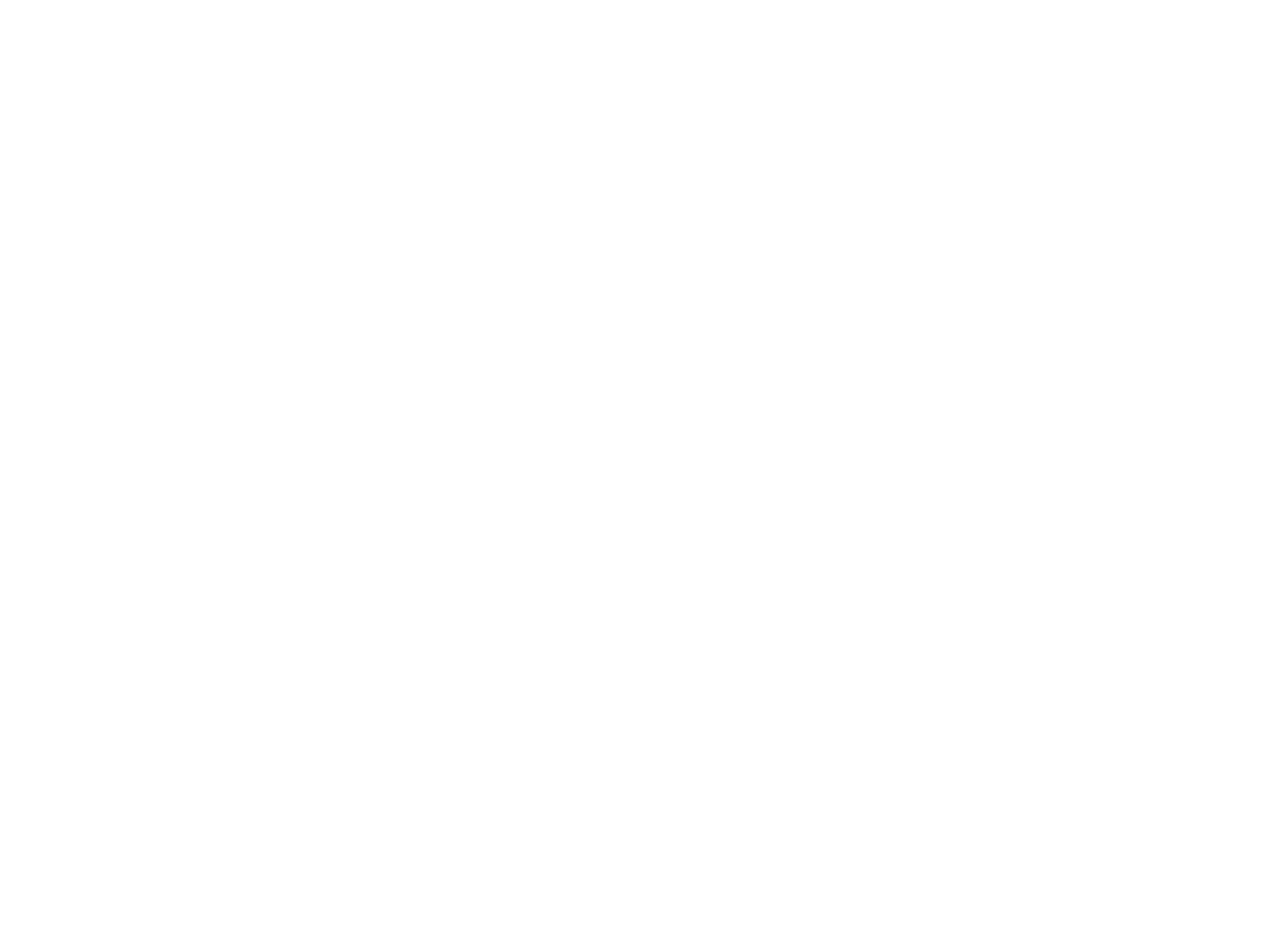
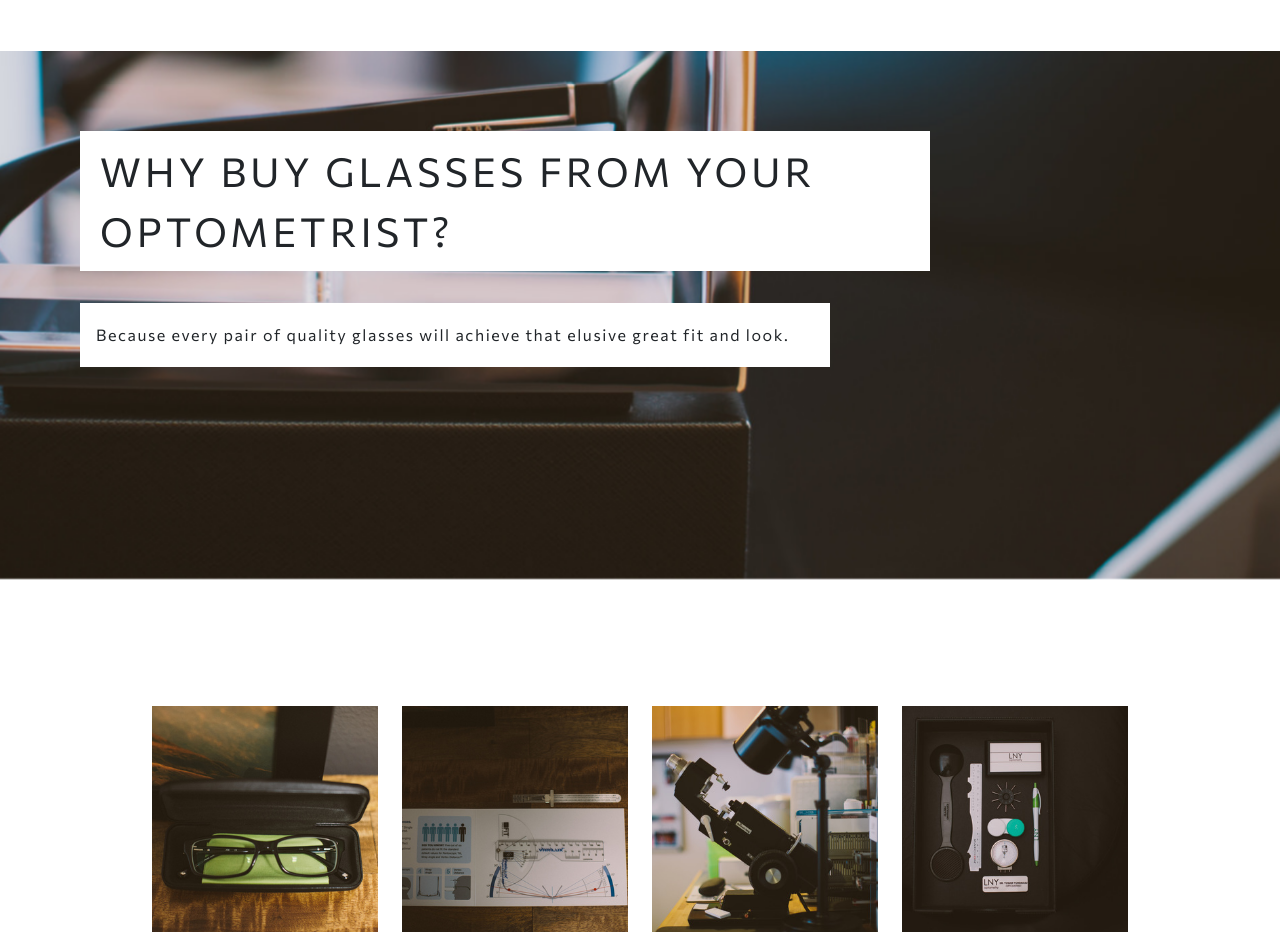
Before and after one commit to cluelesslinh/lnyoptometry, a React (Create React App) app: page / in a window 1280 px wide. Shown: the part 1640-2577 px from the top of the page. Before the commit the page ends 1627 px from the top, so only its background shows below. Built offline with nearby package versions, Linux system fonts and the light colour scheme.

Commit message:
index.js
wbg sub pictures

```diff
--- a/src/pages/index.js
+++ b/src/pages/index.js
@@ -3,7 +3,8 @@
 import { MDBRow, MDBCol } from 'mdb-react-ui-kit';
 import "./indexstyle.css";
 import {
-    TopTitleBox, TopTitle, TopDescriptionBox, TopDescription, MSContainer, MStitle, MSdescription
+    TopTitleBox, TopTitle, TopDescriptionBox, TopDescription, MSContainer, MStitle, MSdescription,
+    MidTitleBox, MidTitle, MidDescBox, MidDesc, WbgBox
 } from "./indexstyle";
 
 const Home = () => {
@@ -22,12 +23,13 @@
                     <TopDescription>Office hours: by appointment only due to COVID-19</TopDescription>
                 </TopDescriptionBox>
             </Parallax>
+
             <MSContainer>
                 <MDBRow className="MSRow">
                     <MDBCol className="col-12 col-sm-8"><img class="MSmain img-fluid"
                         src={process.env.PUBLIC_URL + "/images/home-ms-main.jpg"} alt="Glasses-Showcase"
                     /></MDBCol>
-                    <MDBCol className="col-12 col-sm-4">
+                    <MDBCol className="MSdescBox col-12 col-sm-4">
                         <MSdescription><MStitle>MISSION STATEMENT:</MStitle></MSdescription>
                         <MSdescription>The mission is simple: provide quality eye care with a personal touch and excellent customer
                             service that patients will want to return year after year.
@@ -50,6 +52,35 @@
                     /></MDBCol>
                 </MDBRow>
             </MSContainer>
+
+            <Parallax className="home-mid-bg" strength={750}>
+                <Background>
+                    <img className="home-midimg" src={process.env.PUBLIC_URL + "/images/home-middle.jpg"} alt="glasses-closeup" /></Background>
+                <MidTitleBox>
+                    <MidTitle>WHY BUY GLASSES FROM YOUR OPTOMETRIST?</MidTitle>
+                </MidTitleBox>
+                <MidDescBox>
+                    <MidDesc>Because every pair of quality glasses will achieve that elusive great fit and look.</MidDesc>
+                </MidDescBox>
+            </Parallax>
+
+            <WbgBox>
+                <MDBRow className="WbgRow">
+                    <MDBCol className="col-6 col-lg-3 col-md-3"><img class="WbgSub img-fluid"
+                        src={process.env.PUBLIC_URL + "/images/home-wbg-1.jpg"} alt="Glasses-Incase"
+                    /></MDBCol>
+                    <MDBCol className="col-6 col-lg-3 col-md-3"><img class="WbgSub img-fluid"
+                        src={process.env.PUBLIC_URL + "/images/home-wbg-2.jpg"} alt="Protractor"
+                    /></MDBCol>
+                    <MDBCol className="col-6 col-lg-3 col-md-3"><img class="WbgSub img-fluid"
+                        src={process.env.PUBLIC_URL + "/images/home-wbg-3.jpg"} alt="Microscope"
+                    /></MDBCol>
+                    <MDBCol className="col-6 col-lg-3 col-md-3"><img class="WbgSub img-fluid"
+                        src={process.env.PUBLIC_URL + "/images/home-wbg-4.jpg"} alt="Toolset"
+                    /></MDBCol>
+                </MDBRow>
+            </WbgBox>
+
         </div >
     );
 };
--- a/src/pages/indexstyle.css
+++ b/src/pages/indexstyle.css
@@ -23,14 +23,54 @@
     padding-right: .8em;
 }
 
+.home-mid-bg {
+    height: 575px;
+    width: auto;
+    margin: 0;
+}
+
+.home-midimg {
+    height: 1100px;
+    object-fit: cover;
+    object-position: 0 -5em;
+}
+
+.WbgRow {
+    max-width: 1000px;
+    padding-bottom: 1em;
+}
+
+.WbgSub {
+    height: 150%;
+    object-fit: cover;
+}
+
 @media screen and (max-width: 768px) {
 
     .MSmain {
-        width: 90%;
+        width: 100%;
+        padding: 1em 0 2em 0;
     }
 
     .MSsub {
-        width: 90%;
+        width: 100%;
+        padding-bottom: 2em;
+    }
+
+    .WbgSub {
+        height: 275px;
+        object-fit: cover;
+        padding-bottom: 2em;
     }
 
 }
+
+@media screen and (max-width: 500px) {
+
+    .WbgSub {
+        height: 225px;
+        object-fit: cover;
+        padding-bottom: 2em;
+    }
+
+}
--- a/src/pages/indexstyle.js
+++ b/src/pages/indexstyle.js
@@ -10,12 +10,12 @@
 margin: 5rem 0 2rem 5rem;
 flex-wrap: wrap;
 @media screen and (max-width: 768px) {
-    margin: 1rem 0 1rem 1rem;
+    margin: 5% 0 5% 5%;
 }
 `;
 
 export const TopTitle = styled.div`
-font-size 37.5px;
+font-size 2.25em;
 letter-spacing: .175em;
 `;
 
@@ -25,28 +25,29 @@
 flex-wrap: nowrap;
 justify-content: center;
 background-color: white;
-height: 30%;
-width: 40%;
+width: 60%;
+max-width: 625px;
 min-width: 425px;
 margin: 0 0 0 5rem;
+padding: 1em 0 1em 0;
 @media screen and (max-width: 768px) {
     min-width: 425px;
-    margin: 1rem 0 1rem 1rem;
+    margin: 5% 0 5% 5%;
 }
 `;
 
 export const TopDescription = styled.div`
-font-size: 17px;
-padding: 0.25rem 0 0.25rem 1rem;
+font-size: 1em;
+padding: .25rem 0 .25rem 1rem;
 `;
 
 export const MSContainer = styled.div`
 display: flex;
 justify-content: center;
 flex-wrap: wrap;
-margin: 5em 5% 0 5%;
+margin: 5em 5% 5% 5%;
 @media screen and (max-width: 768px) {
-   margin: 5% 5% 0 5%;
+   margin: 5% 5% 5% 5%;
 }
 `;
 
@@ -58,3 +59,60 @@
 font-size: 14px;
 padding: 0 0 1em 0;
 `;
+
+export const MidTitleBox = styled.div`
+background-color: white;
+height: 10%;
+width: 80%;
+max-width: 850px;
+display: flex;
+align-items: center;
+justify-content: center;
+margin: 5rem 0 2rem 5rem;
+flex-wrap: wrap;
+@media screen and (max-width: 768px) {
+    min-width: 450px;
+    margin: 5% 0 5% 5%;
+}
+`;
+
+export const MidTitle = styled.div`
+font-size 2.5em;
+letter-spacing: .1em;
+padding: .25em 0 .25em .5em;
+`;
+
+export const MidDescBox = styled.div`
+display: flex;
+flex-direction: column;
+flex-wrap: nowrap;
+justify-content: center;
+background-color: white;
+width: 60%;
+max-width: 750px;
+min-width: 450px;
+margin: 0 0 0 5rem;
+padding: 1em 0 1em 0;
+@media screen and (max-width: 768px) {
+    min-width: 450px;
+    margin: 5% 0 5% 5%;
+}
+`;
+
+export const MidDesc = styled.div`
+font-size: 1em;
+padding: .25rem 0 .25rem 1rem;
+@media screen and (max-width: 768px) {
+    min-width: 450px;
+}
+`;
+
+export const WbgBox = styled.div`
+display: flex;
+justify-content: center;
+flex-wrap: wrap;
+margin: 5em 5% 5% 5%;
+@media screen and (max-width: 768px) {
+   margin: 5% 5% 5% 5%;
+}
+`;
```
